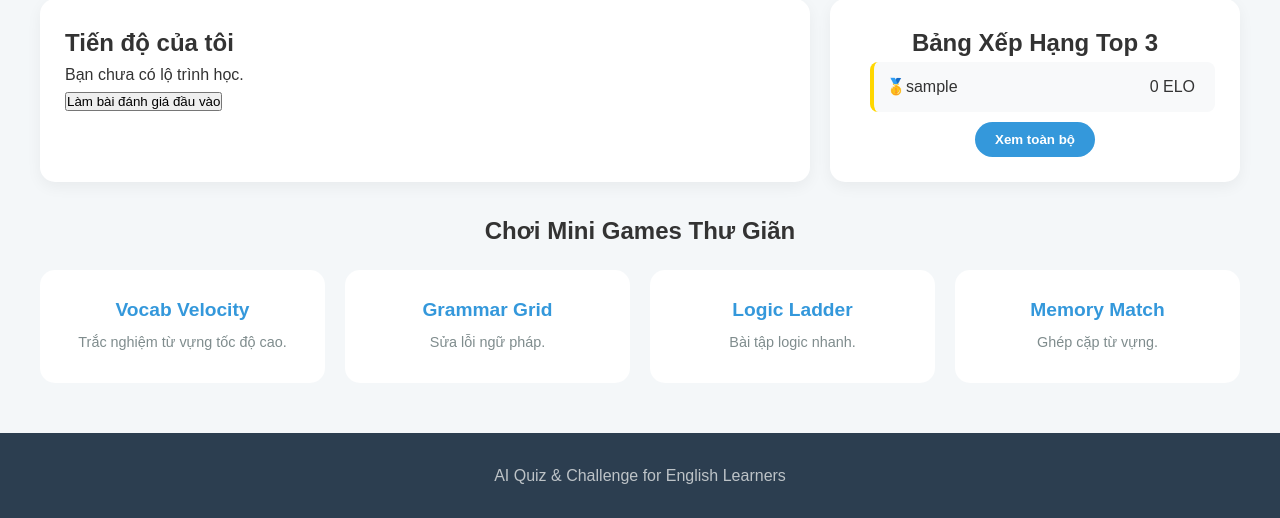
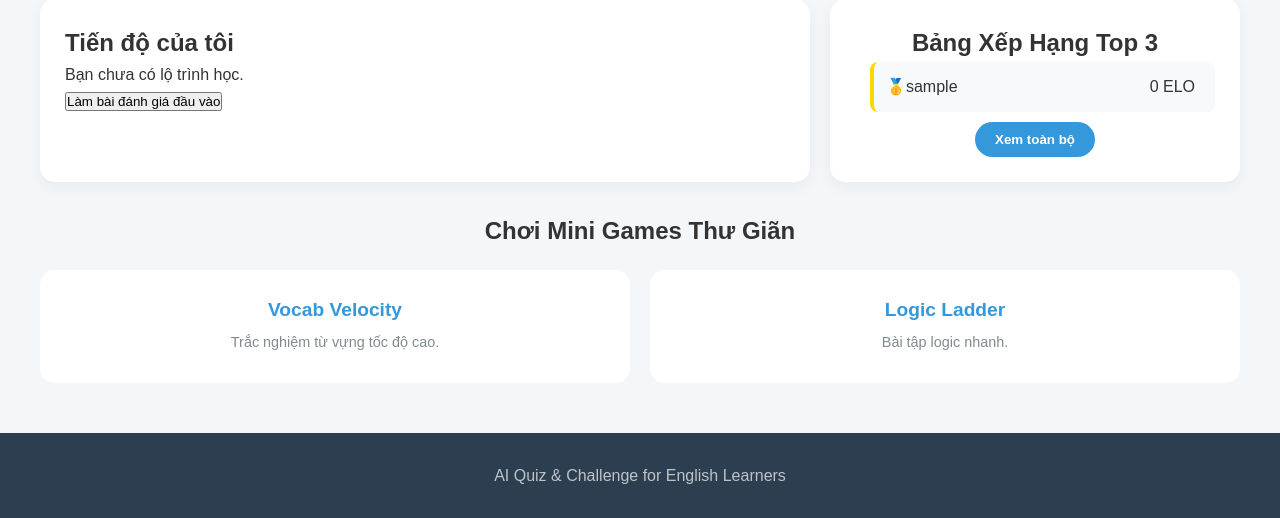
Before and after one commit to LeDaiNhan-23130215/ChatAppDjango, a Django app: page / in a window 1280 px wide. Shown: the part 689-1207 px from the top of the page. Run offline with Django 5.2, Linux system fonts and the light colour scheme; the visitor is signed in with stand-in values (Sample User, id 1); data comes from the database, SQL or seed files in the repository; data that the repository does not hold is empty; parts of the project's set-up code (start-up, migrations or seed data) failed here and were passed over.

Commit message:
Remove game sections from home page
Removed 'Grammar Grid' and 'Memory Match' game sections from home.html.

```diff
--- a/quizAiChallenge/core/templates/core/home.html
+++ b/quizAiChallenge/core/templates/core/home.html
@@ -109,20 +109,9 @@
             <h3>Vocab Velocity</h3>
             <p>Trắc nghiệm từ vựng tốc độ cao.</p>
         </div>
-
-        <div class="game-card">
-            <h3>Grammar Grid</h3>
-            <p>Sửa lỗi ngữ pháp.</p>
-        </div>
-
         <div class="game-card">
             <h3>Logic Ladder</h3>
             <p>Bài tập logic nhanh.</p>
-        </div>
-
-        <div class="game-card">
-            <h3>Memory Match</h3>
-            <p>Ghép cặp từ vựng.</p>
         </div>
     </div>
 </section>
```
